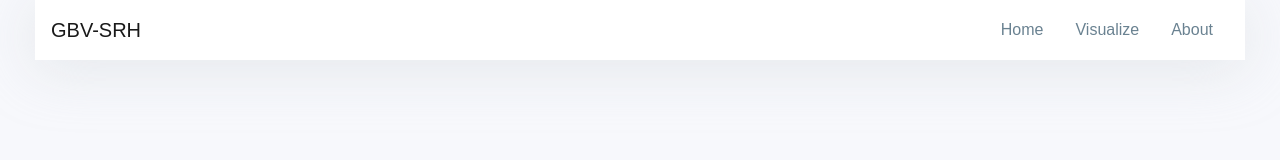
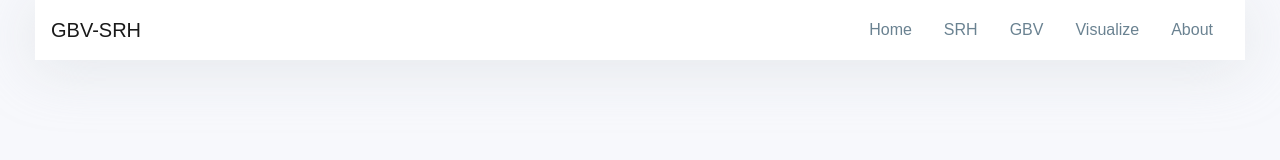
Before and after one commit to yonycherkos/SRH-GBV, a React (Create React App) app: page / in a window 1280 px wide. Shown: the top 160 px of the page. Built offline with nearby package versions, Linux system fonts and the light colour scheme; no server answers.

Commit message:
increase number of nav items

```diff
--- a/src/components/Navigation.js
+++ b/src/components/Navigation.js
@@ -1,20 +1,21 @@
-import React from 'react';
-import {
-  Navbar,
-  NavbarBrand,
-  Nav,
-  NavItem,
-  NavLink} from 'reactstrap';
+import React from "react";
+import { Navbar, NavbarBrand, Nav, NavItem, NavLink } from "reactstrap";
 
 export default class Navigation extends React.Component {
- 	render(){
- 		return(
+  render() {
+    return (
       <div className="App-header">
         <Navbar color="faded" light expand="md">
           <NavbarBrand>GBV-SRH</NavbarBrand>
-                <Nav className="ml-auto" navbar>
+          <Nav navbar className="ml-auto">
             <NavItem>
               <NavLink href="/">Home</NavLink>
+            </NavItem>
+            <NavItem>
+              <NavLink href="/SRH">SRH</NavLink>
+            </NavItem>
+            <NavItem>
+              <NavLink href="/GBV">GBV</NavLink>
             </NavItem>
             <NavItem>
               <NavLink href="/visualize">Visualize</NavLink>
```
Lines whose indentation alone changed are shown as unchanged.
